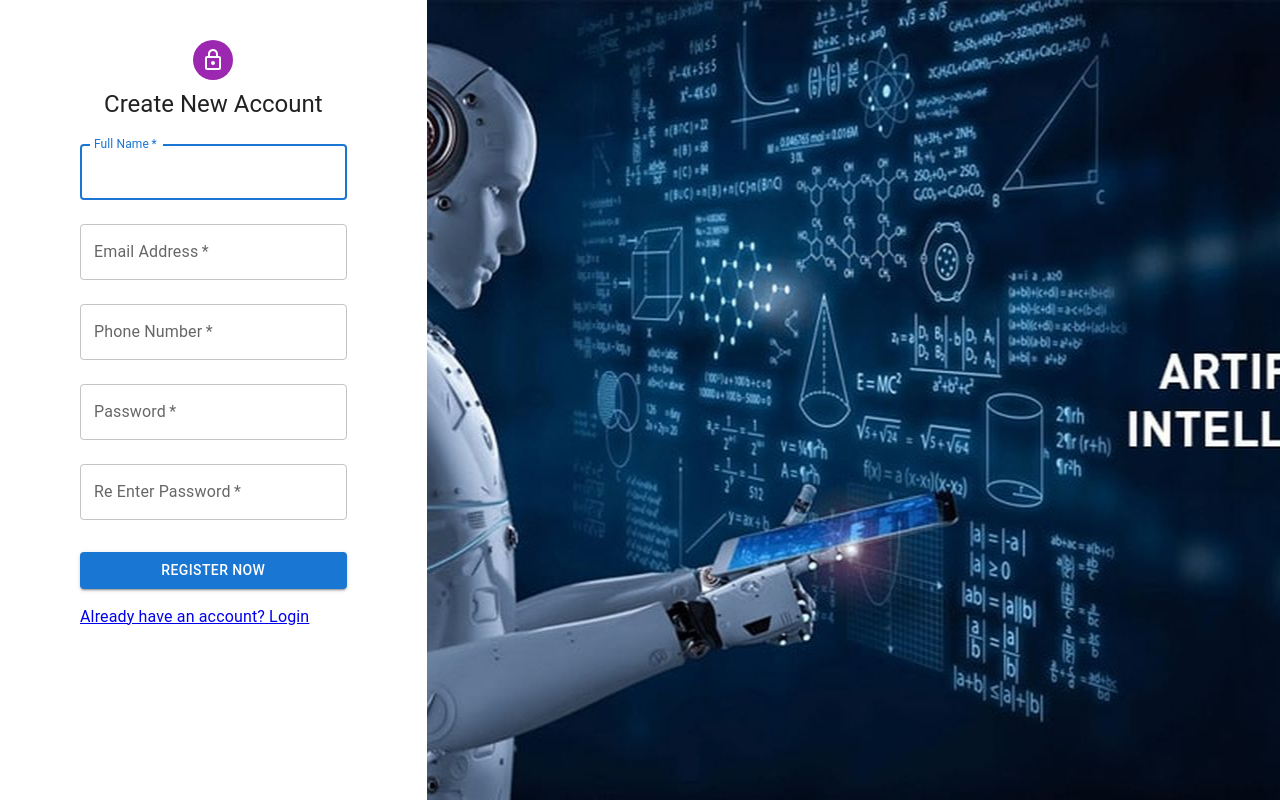
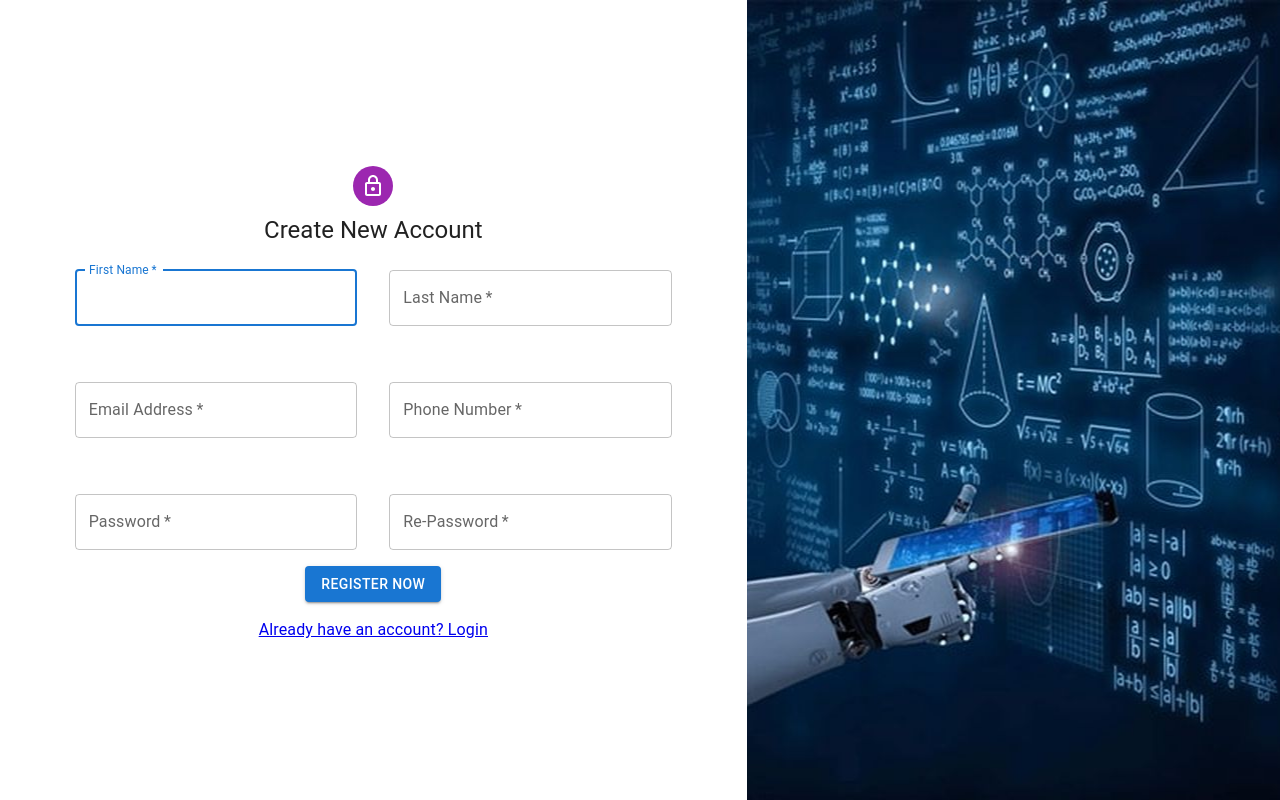
Before and after one commit to NabeelSohail-30/AI-Tools-Explorer, a React (Create React App) app in the folder client/myapp/: page /register in a window 1280 px wide. Built offline with nearby package versions, Linux system fonts and the light colour scheme.

Commit message:
more changes made

```diff
--- a/client/myapp/src/components/register.jsx
+++ b/client/myapp/src/components/register.jsx
@@ -18,8 +18,12 @@ export default function Register() {
     event.preventDefault();
     const data = new FormData(event.currentTarget);
     console.log({
+      name: data.get("firstname"),
+      lastname: data.get("lastname"),
       email: data.get("email"),
+      phone: data.get("phone"),
       password: data.get("password"),
+      repass: data.get("repass"),
     });
   };
 
@@ -27,14 +31,14 @@ export default function Register() {
     <ThemeProvider theme={defaultTheme}>
       <Grid container component="main" sx={{ height: "100vh" }}>
         <CssBaseline />
-        <Grid item xs={9} sm={7} md={4} component={Paper} elevation={6} square>
+        <Grid item xs={12} sm={7} md={7} component={Paper} elevation={0} square>
           <Box
             sx={{
-              my: 4,
-              mx: 10,
               display: "flex",
               flexDirection: "column",
               alignItems: "center",
+              justifyContent: "center",
+              height: "100%",
             }}
           >
             <Avatar sx={{ m: 1, bgcolor: "secondary.main" }}>
@@ -47,18 +51,33 @@ export default function Register() {
               component="form"
               noValidate
               onSubmit={handleSubmit}
-              sx={{ mt: 1 }}
+              sx={{ mt: 1, width: "80%" }}
             >
+              <Grid container spacing={4}>
+                <Grid item xs={12} sm={6}>
                   <TextField
                     margin="normal"
                     required
                     fullWidth
-                id="name"
-                label="Full Name"
-                name="name"
-                autoComplete="name"
+                    id="firstname"
+                    label="First Name"
+                    name="firstname"
+                    autoComplete="firstname"
                     autoFocus
                   />
+                </Grid>
+                <Grid item xs={12} sm={6}>
+                  <TextField
+                    margin="normal"
+                    required
+                    fullWidth
+                    id="email"
+                    label="Last Name"
+                    name="lastname"
+                    autoComplete="lastname"
+                  />
+                </Grid>
+                <Grid item xs={12} sm={6}>
                   <TextField
                     margin="normal"
                     required
@@ -68,6 +87,8 @@ export default function Register() {
                     name="email"
                     autoComplete="email"
                   />
+                </Grid>
+                <Grid item xs={12} sm={6}>
                   <TextField
                     margin="normal"
                     required
@@ -77,33 +98,43 @@ export default function Register() {
                     name="phone"
                     autoComplete="phone"
                   />
+                </Grid>
+                <Grid item xs={12} sm={6}>
                   <TextField
                     margin="normal"
                     required
                     fullWidth
+                    id="password"
+                    label="Password"
                     name="password"
-                label="Password"
-                type="password"
-                id="password"
+                    autoComplete="password"
                   />
+                </Grid>
+                <Grid item xs={12} sm={6}>
                   <TextField
                     margin="normal"
                     required
                     fullWidth
-                name="re_password"
-                label="Re Enter Password"
-                type="password"
-                id="re_password"
+                    id="repass"
+                    label="Re-Password"
+                    name="repass"
+                    autoComplete="repass"
                   />
+                </Grid>
+              </Grid>
+              <Grid container justifyContent="center">
+                <Grid item>
                   <Button
                     type="submit"
-                fullWidth
+                    width="70%"
                     variant="contained"
-                sx={{ mt: 3, mb: 2 }}
+                    sx={{ mt: 1, mb: 2 }}
                   >
                     Register Now
                   </Button>
-              <Grid item>
+                </Grid>
+              </Grid>
+              <Grid container justifyContent="center">
                 <Grid item>
                   <RouterLink to="/" variant="body2">
                     {"Already have an account? Login"}
@@ -116,8 +147,8 @@ export default function Register() {
         <Grid
           item
           xs={false}
-          sm={5}
-          md={8}
+          sm={3}
+          md={5}
           sx={{
             backgroundImage: `url(${require("./Images/bg.jpg")})`,
             backgroundRepeat: "no-repeat",
```
Lines whose indentation alone changed are shown as unchanged.
